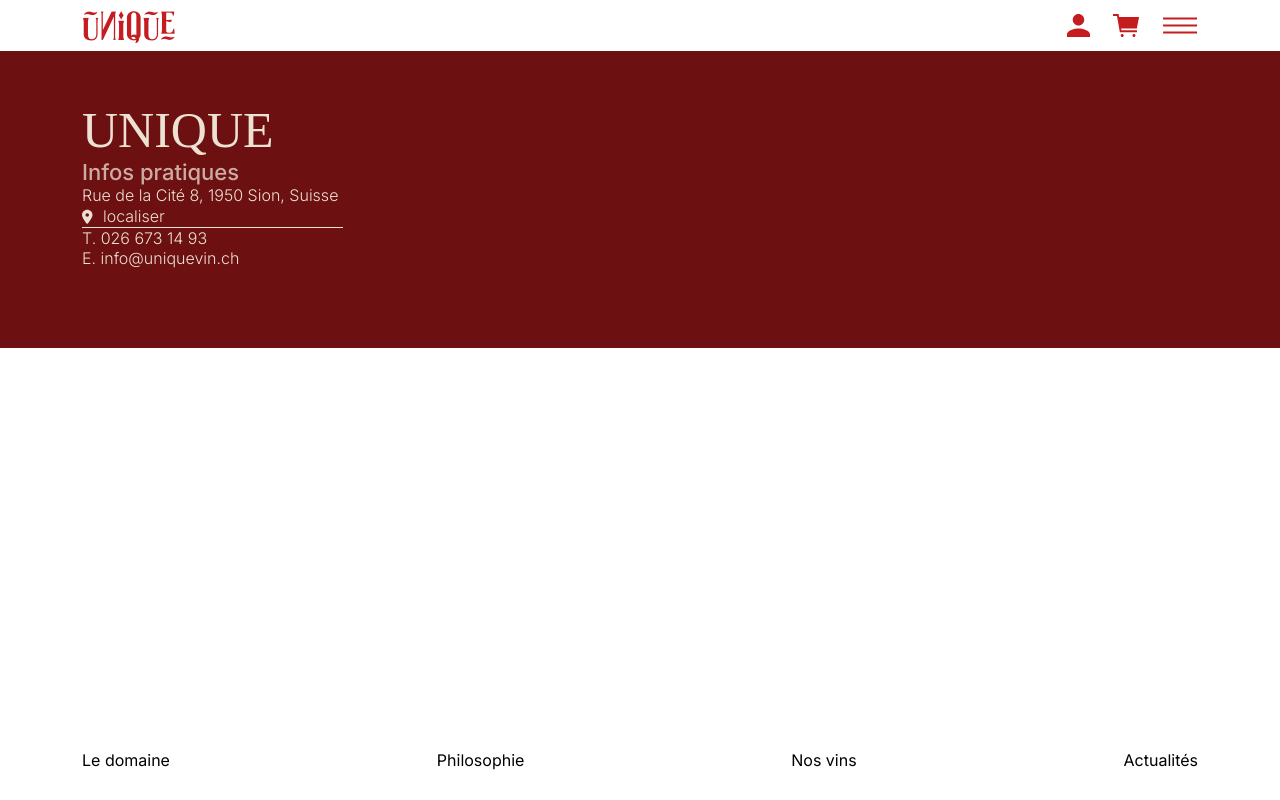
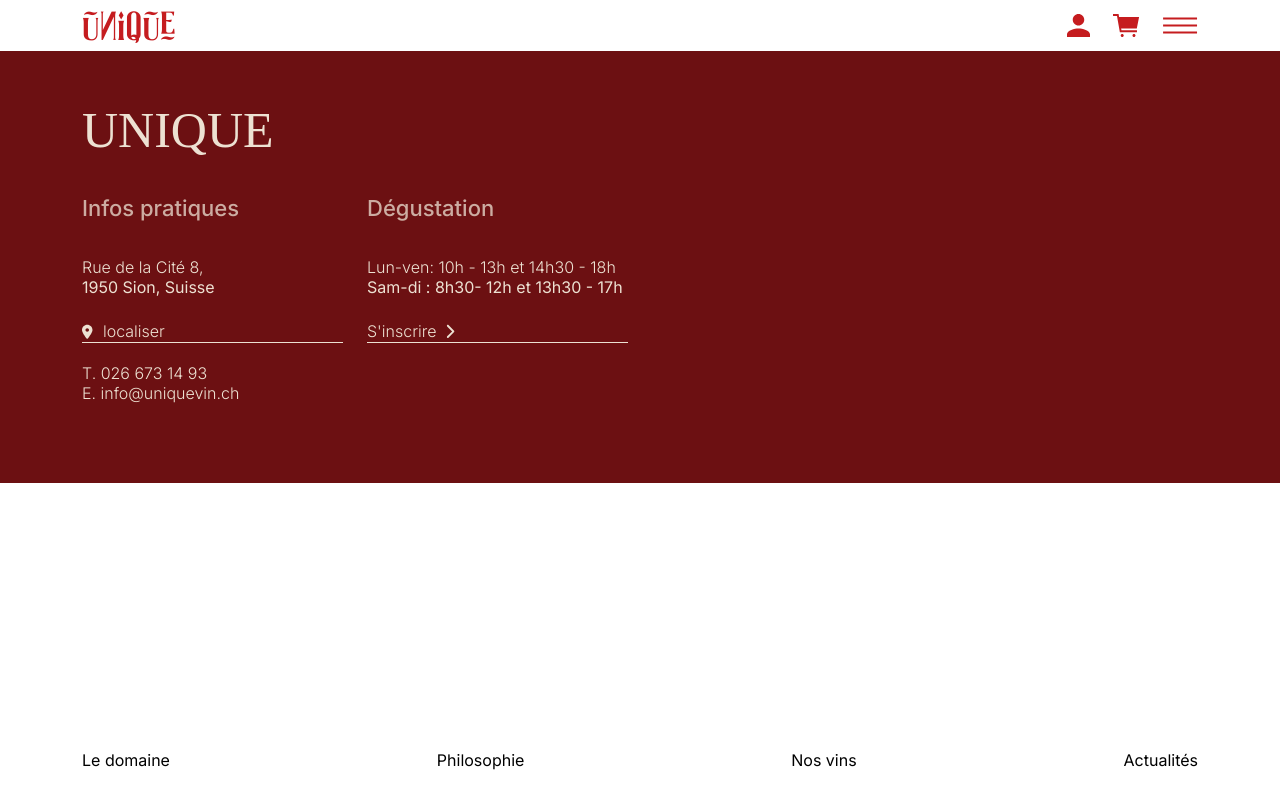
Before and after one commit to jade-gomez/6_vin_nature, a website built with Parcel: page src/base-layout.html in a window 1280 px wide. Built offline with nearby package versions, Linux system fonts and the light colour scheme; a web font is replaced by a local one.

Commit message:
disposition bloc footer

```diff
--- a/src/base-layout.html
+++ b/src/base-layout.html
@@ -106,9 +106,9 @@
           <div class="col-3">
             <div class="bloc-footer">
               <h5>Infos pratiques</h5>
-              <p class="texte-footer">Rue de la Cité 8, 1950 Sion, Suisse</p>
+              <p class="texte-footer">Rue de la Cité 8,</p><p>1950 Sion, Suisse</p>
               <div class="infos-footer">
-                <div class="localiser-footer">
+                <div class="lien-footer">
                   <svg
                     width="11"
                     height="15"
@@ -129,6 +129,24 @@
                   <p class="texte-footer">E. info@uniquevin.ch</p>
                 </div>
               </div>
+            </div>  </div>
+            <div class="col-3">
+              <div class="bloc-footer">
+                <h5>Dégustation</h5>
+                <p class="texte-footer">Lun-ven: 10h - 13h et 14h30 - 18h</p><p>Sam-di : 8h30- 12h et 13h30 - 17h</p>
+                <div class="infos-footer">
+                  <div class="lien-footer">
+
+
+                    <p class="texte-footer">S'inscrire</p>
+                    <svg width="9" height="14" viewBox="0 0 9 14" fill="none" xmlns="http://www.w3.org/2000/svg">
+                      <path d="M1.8125 13.9375C1.54883 13.9375 1.31445 13.8496 1.13867 13.6738C0.757812 13.3223 0.757812 12.707 1.13867 12.3555L6.08984 7.375L1.13867 2.42383C0.757812 2.07227 0.757812 1.45703 1.13867 1.10547C1.49023 0.724609 2.10547 0.724609 2.45703 1.10547L8.08203 6.73047C8.46289 7.08203 8.46289 7.69727 8.08203 8.04883L2.45703 13.6738C2.28125 13.8496 2.04688 13.9375 1.8125 13.9375Z" fill="#EDE1D2"/>
+                      </svg>
+
+                  </div>
+
+                </div>
+              </div>
             </div>
           </div>
         </div>
--- a/src/scss/main.scss
+++ b/src/scss/main.scss
@@ -226,10 +226,19 @@
   font-size: 16px;
   font-weight: 300;
 }
-.localiser-footer {
+.lien-footer {
   display: flex;
   gap: 10px;
   padding: 1px 0px;
   align-items: center;
   border-bottom: 1px solid #ede1d2;
+  margin-top: 23px;
 }
+.infos-footer {
+  display: flex;
+  flex-direction: column;
+  gap: 20px;
+}
+.footer h5 {
+  margin: 36px 0px;
+}
```
Also changed, not shown: src/img/chevron-right-petit.svg (added).
